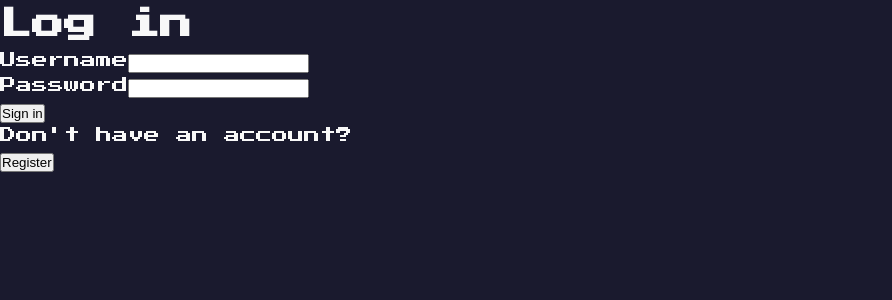
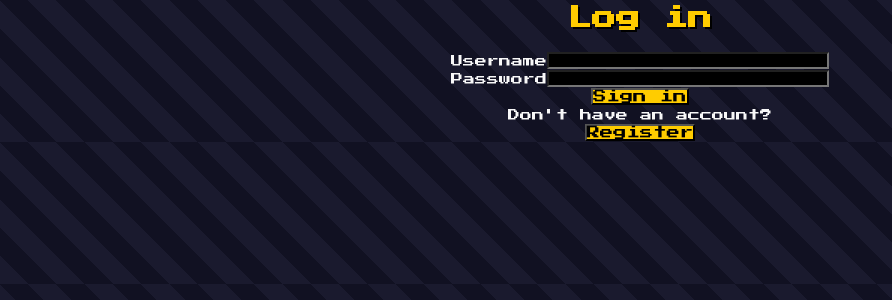
Before and after one commit to skperry99/pixel-pets, a React (Vite) app in the folder frontend/: page /login in a window 1280 px wide. Shown: the top 300 px of the page, without its empty margins (0-892 px from the left). Built offline with nearby package versions, Linux system fonts and the light colour scheme.

Commit message:
Basic css for body, buttons, headers, and inputs

```diff
--- a/frontend/src/index.css
+++ b/frontend/src/index.css
@@ -31,5 +31,35 @@
   background-color: var(--bg-color);
   color: var(--text-color);
   font-family: 'Press Start 2P', cursive;
+  font-size: 12px;
   line-height: 1.5;
+  text-align: center;
+  background-image: repeating-linear-gradient(
+    45deg,
+    #1a1a2e 0,
+    #1a1a2e 20px,
+    #111122 20px,
+    #111122 40px
+  );
 }
+
+/* --- Headings --- */
+h1, h2, h3 {
+  color: var(--accent-color);
+  margin-bottom: 1rem;
+  text-shadow: 2px 2px #000;
+}
+
+/* --- Buttons --- */
+button {
+  background-color: var(--accent-color);
+  color: #000;
+  font-family: 'Press Start 2P', cursive;
+}
+
+/* --- Inputs --- */
+input, select {
+  font-family: 'Press Start 2P', cursive;
+  background-color: #000;
+  color: var(--success-color);
+}
```
